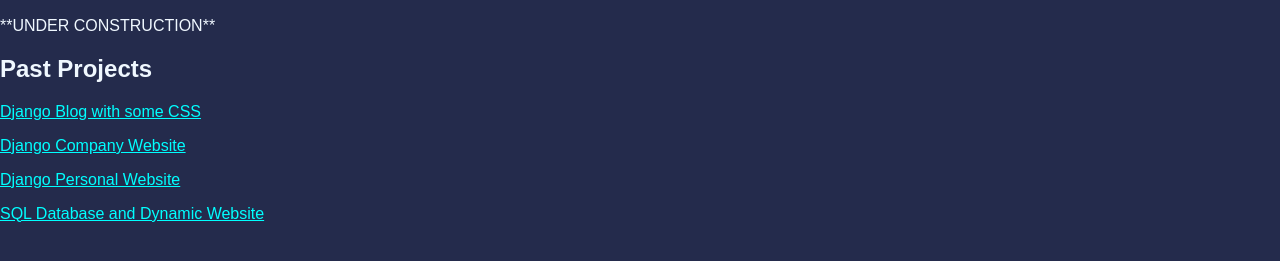
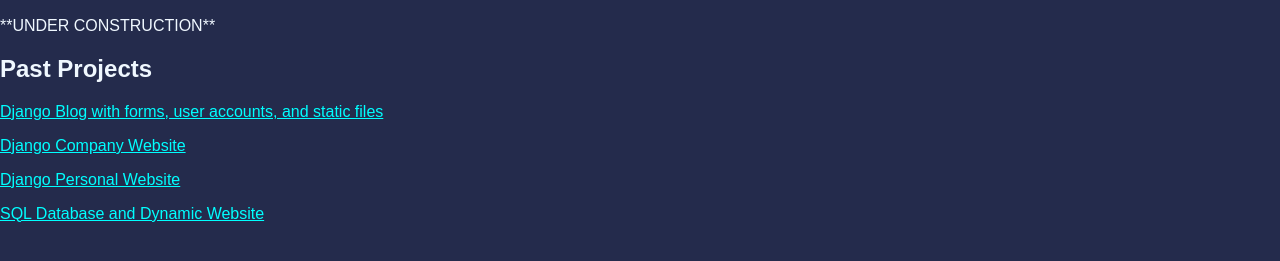
Before and after one commit to s-escobar-mt/s-escobar-mt.github.io, a plain HTML site: page pages/projects.html in a window 1280 px wide. Shown: the part 147-408 px from the top of the page. Drawn offline with Linux system fonts and the light colour scheme.

Commit message:
Update projects.html

```diff
--- a/pages/projects.html
+++ b/pages/projects.html
@@ -24,7 +24,7 @@
             <p></p>
             <p>**UNDER CONSTRUCTION**</p>
             <h2>Past Projects</h2>
-            <p><a href=https://github.com/s-escobar-mt/blog>Django Blog with some CSS</a></p>
+            <p><a href=https://github.com/s-escobar-mt/blog>Django Blog with forms, user accounts, and static files</a></p>
             <p><a href="https://github.com/s-escobar-mt/company-website">Django Company Website</a></p>
             <p><a href="https://github.com/s-escobar-mt/personal_website">Django Personal Website</a></p>
             <p><a href="https://github.com/s-escobar-mt/CSCI240-Databases-and-SQL">SQL Database and Dynamic Website</a></p>
```
